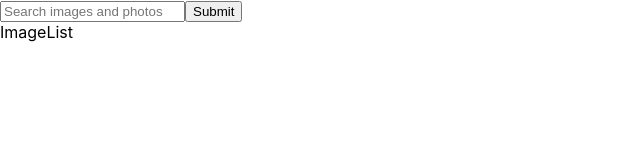
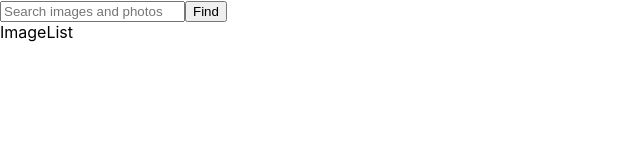
Before and after one commit to AlexRudnyk/goit-react-hw-04-images-rtk-query, a React (Create React App) app: page / in a window 1280 px wide. Shown: the top 160 px of the page, without its empty margins (0-640 px from the left). Built offline with nearby package versions, Linux system fonts and the light colour scheme.

Commit message:
added Form handling

```diff
--- a/src/components/searchBar/SearcBar.jsx
+++ b/src/components/searchBar/SearcBar.jsx
@@ -6,8 +6,9 @@ const schema = yup.object().shape({
 });
 
 export const SearchBar = () => {
-  const handleSubmit = ({ formData }, { resetForm }) => {
-    resetForm();
+  const handleSubmit = (values, actions) => {
+    console.log('VALUES', values.searchInput);
+    actions.resetForm();
   };
 
   return (
@@ -16,14 +17,16 @@ export const SearchBar = () => {
       onSubmit={handleSubmit}
       validationSchema={schema}
     >
-      <Form onSubmit={handleSubmit}>
+      <Form>
         <ErrorMessage name="searchInput" />
         <Field
           type="text"
           name="searchInput"
           placeholder="Search images and photos"
+          autoComplete="off"
+          required
         />
-        <button type="submit">Submit</button>
+        <button type="submit">Find</button>
       </Form>
     </Formik>
   );
```
